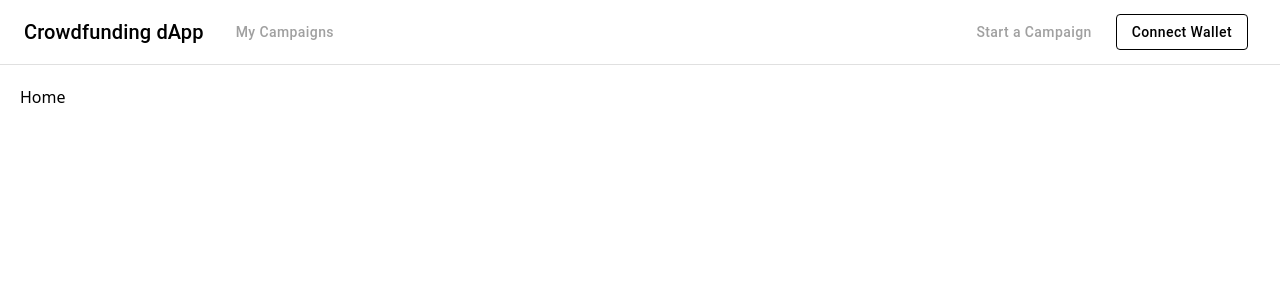
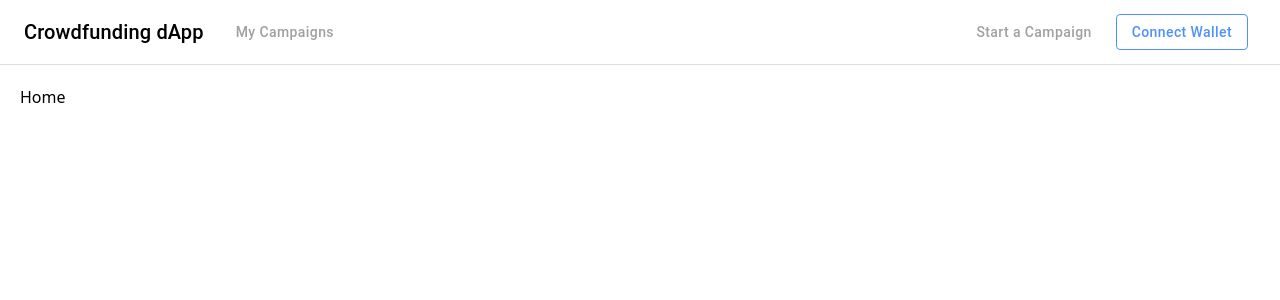
Before and after one commit to Hyhen115/DeFunds, a React (Vite) app: page / in a window 1280 px wide. Shown: the top 300 px of the page. Built offline with nearby package versions, Linux system fonts and the light colour scheme.

Commit message:
connect wallet, logout button stylings

```diff
--- a/src/components/Navbar.jsx
+++ b/src/components/Navbar.jsx
@@ -126,8 +126,8 @@ const Navbar = ({ account, setAccount, setWeb3 }) => {
                   <Button
                     variant="outlined"
                     sx={{
-                      color: "#000000",
-                      borderColor: "#000000",
+                      color: "#CF142B",
+                      borderColor: "#CF142B",
                       textTransform: "none",
                       width: "100%",
                     }}
@@ -142,8 +142,8 @@ const Navbar = ({ account, setAccount, setWeb3 }) => {
             <Button
               variant="outlined"
               sx={{
-                color: "#000000",
-                borderColor: "#000000",
+                color: "#4F90FF",
+                borderColor: "#4F90FF",
                 mx: 1,
                 textTransform: "none",
               }}
```
